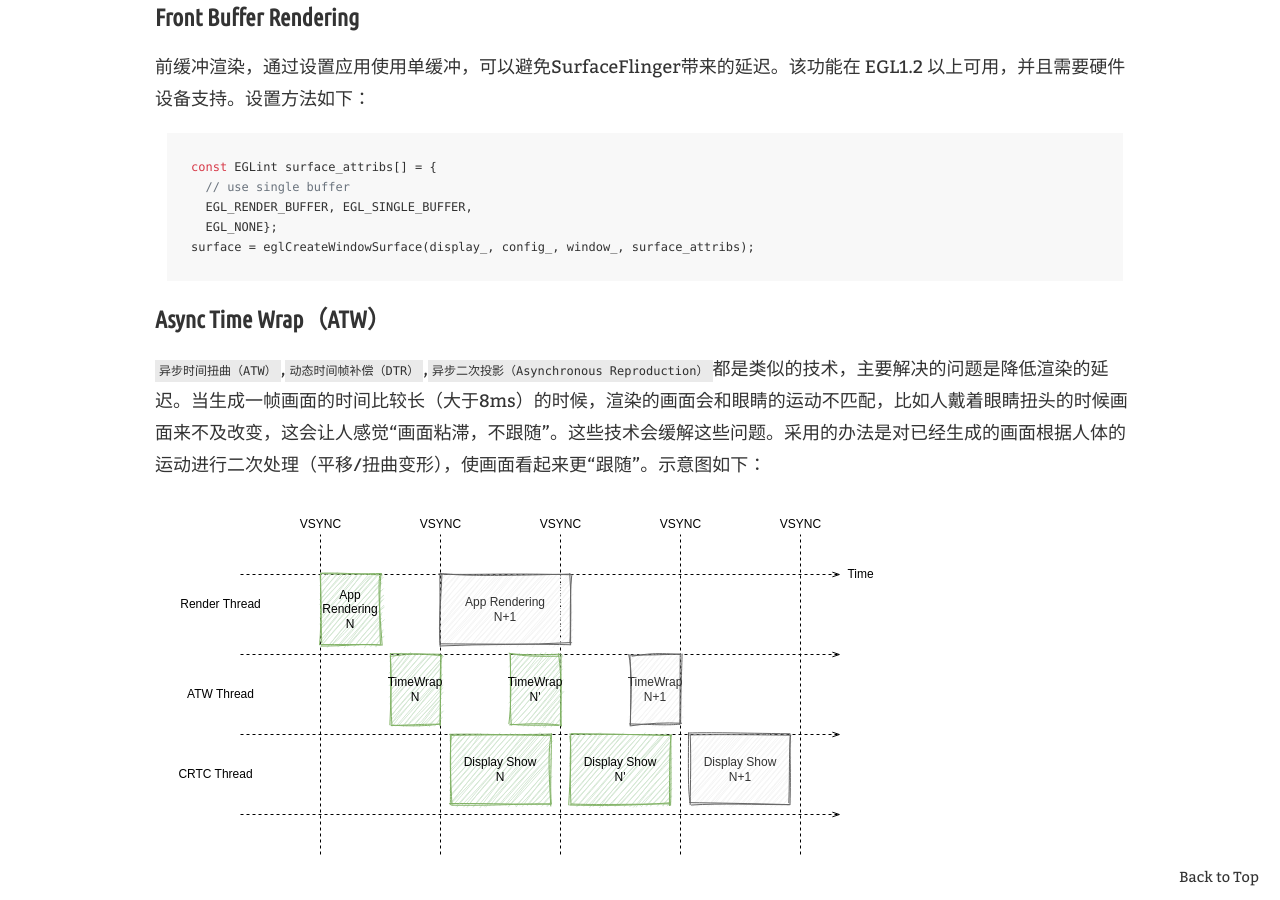
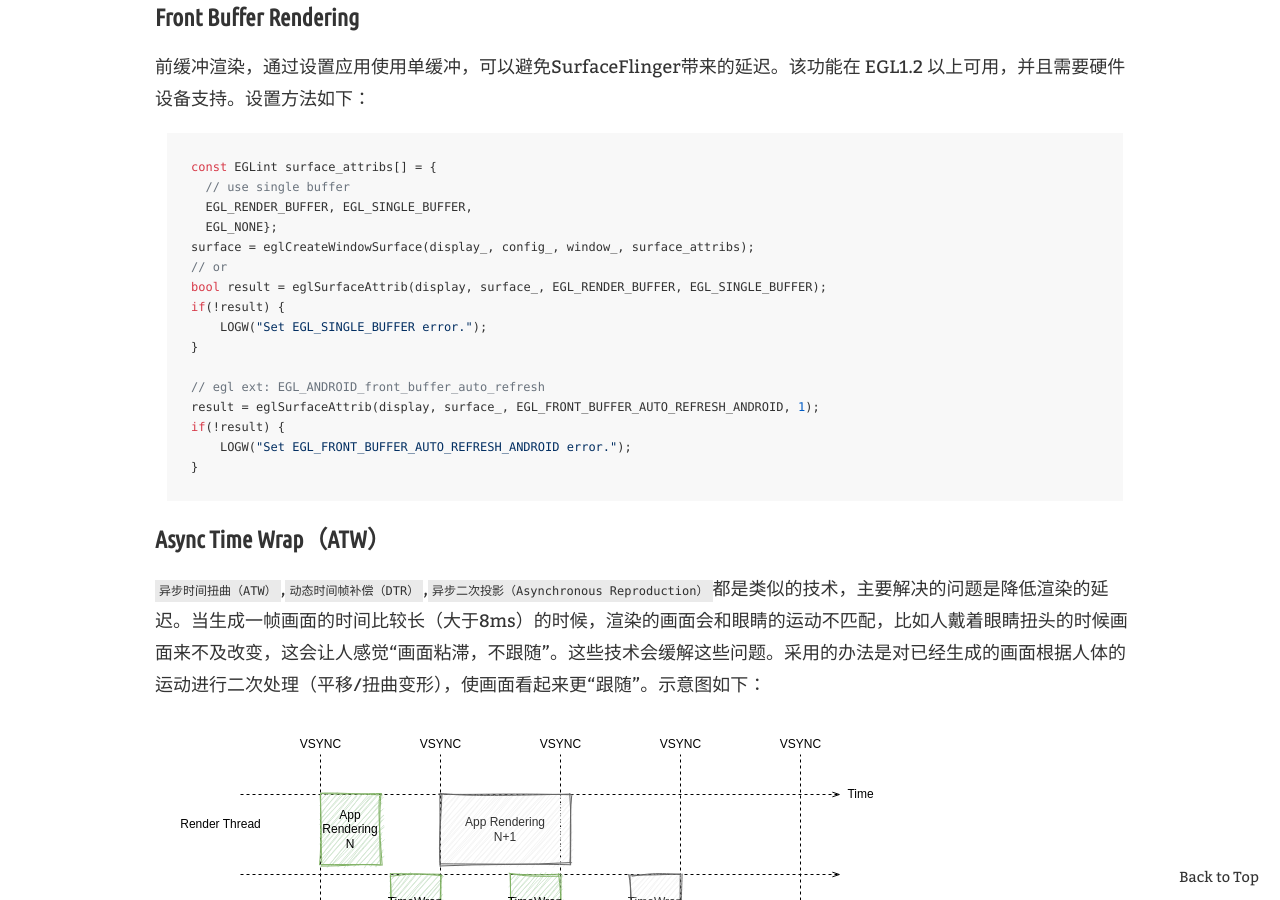
Before and after one commit to keyou/keyou.github.io, a Jekyll site: the page built from _posts/2021-03-09-xr-introduction.md, in a window 1280 px wide and 900 px high, scrolled down 2779 px. Built offline with Jekyll 4.4.1, drawn with Linux system fonts in a browser that asks for light colours; our own code applies the rules of GitHub Pages for plain Markdown files; comment, search, counter and statistics services are not loaded.

Commit message:
update: xr introduction

````diff
--- a/_posts/2021-03-09-xr-introduction.md
+++ b/_posts/2021-03-09-xr-introduction.md
@@ -57,6 +57,17 @@ const EGLint surface_attribs[] = {
   EGL_RENDER_BUFFER, EGL_SINGLE_BUFFER,
   EGL_NONE};
 surface = eglCreateWindowSurface(display_, config_, window_, surface_attribs);
+// or
+bool result = eglSurfaceAttrib(display, surface_, EGL_RENDER_BUFFER, EGL_SINGLE_BUFFER);
+if(!result) {
+    LOGW("Set EGL_SINGLE_BUFFER error.");
+}
+
+// egl ext: EGL_ANDROID_front_buffer_auto_refresh
+result = eglSurfaceAttrib(display, surface_, EGL_FRONT_BUFFER_AUTO_REFRESH_ANDROID, 1);
+if(!result) {
+    LOGW("Set EGL_FRONT_BUFFER_AUTO_REFRESH_ANDROID error.");
+}
 ```
 
 ### Async Time Wrap（ATW）
````
